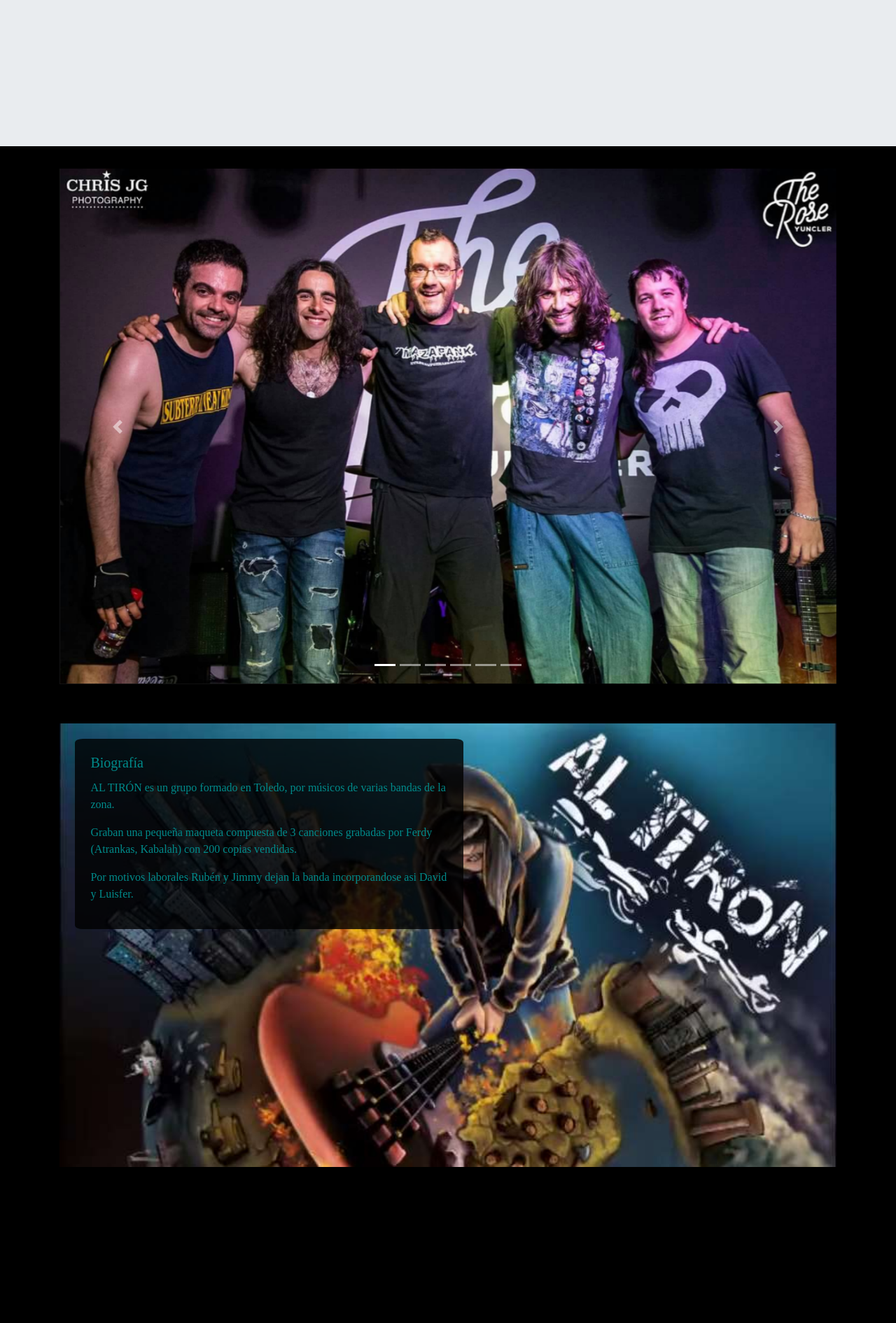
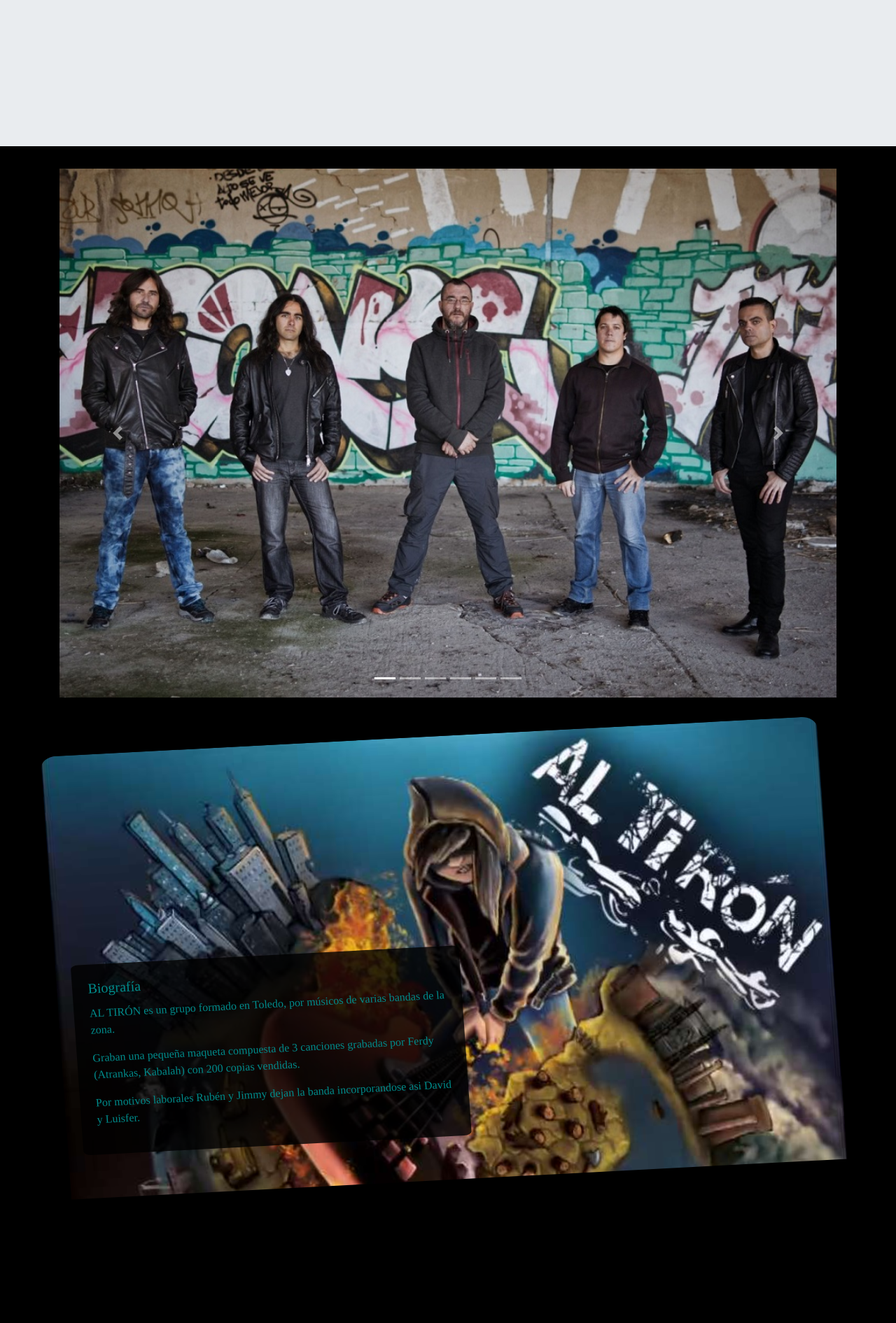
Before and after one commit to LadyAnith/AlTiron, a Symfony app: template templates/altiron/index.html.twig in a window 1280 px wide. Shown: the part 717-2608 px from the top of the page at 70% size. Run offline with Twig, Linux system fonts and the light colour scheme; the template is opened without the code that fills it, so the values that code supplies are empty; some libraries are stand-ins or nearby versions; some web fonts are replaced.

Commit message:
css transform

```diff
--- a/public/CSS/estilos.css
+++ b/public/CSS/estilos.css
@@ -30,6 +30,12 @@ body{
     background-repeat: no-repeat;
     height:100%;
     margin-top: 5%;
+    border-radius: 2%;
+    transform: rotate(358deg) scale(1) skew(1deg) translate(0px);
+    -webkit-transform: rotate(357deg) scale(1) skew(1deg) translate(0px);
+    -moz-transform: rotate(357deg) scale(1) skew(1deg) translate(0px);
+    -o-transform: rotate(357deg) scale(1) skew(1deg) translate(0px);
+    -ms-transform: rotate(357deg) scale(1) skew(1deg) translate(0px);
 }
 
 #biografiaTexto{
@@ -37,6 +43,7 @@ body{
     padding:2%;
     margin:2%;
     border-radius: 2%;
+    margin-top: 27%;
 
 }
 
--- a/templates/altiron/index.html.twig
+++ b/templates/altiron/index.html.twig
@@ -82,7 +82,7 @@
             </ol>
             <div class="carousel-inner">
                 <div class="carousel-item active">
-                <img src="img/grupo.png" class="d-block w-100" alt="...">
+                <img src="img/band.jpg" class="d-block w-100" alt="...">
                 </div>
                 <div class="carousel-item">
                 <img src="img/pacto.png" class="d-block w-100" alt="...">
```
Also changed, not shown: public/img/band.jpg, public/img/david.PNG, public/img/julio.PNG, public/img/kami.PNG, 2 other files.
